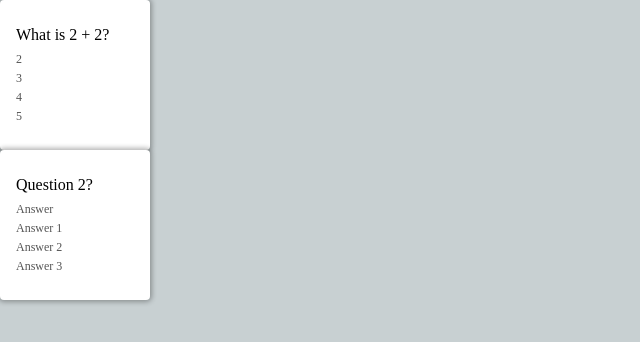
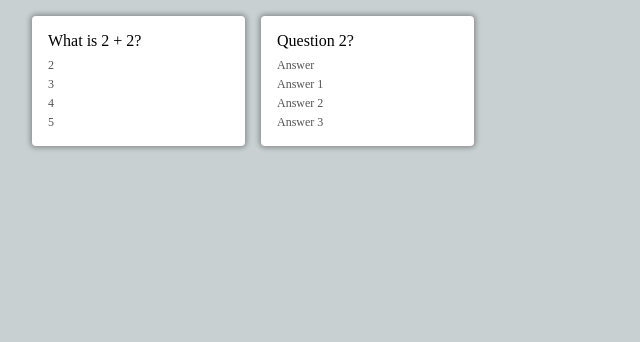
Before and after one commit to nhiyngo/flascard-react, a React (Create React App) app: page / in a window 1280 px wide. Shown: the top 342 px of the page, without its empty margins (0-640 px from the left). Built offline with nearby package versions, Linux system fonts and the light colour scheme; no server answers.

Commit message:
set the height to change dynamically

```diff
--- a/src/components/App.js
+++ b/src/components/App.js
@@ -10,8 +10,10 @@
     const responses = await axios.get('https://opentdb.com/api.php?amount=10');
 
     const questions = responses.data.results.map((questionItem, index) => {
-      const answer = questionItem.correct_answer;
-      const options = [...questionItem.incorrect_answers, answer].map((a) => decodeString(a));
+      const answer = decodeString(questionItem.correct_answer);
+      const options = [
+        ...questionItem.incorrect_answers.map((a) => decodeString(a)),
+        answer];
 
       return {
         id: `${index}-${Date.now()}`,
@@ -37,7 +39,9 @@
   }
 
   return (
-    <FlashcardList flashcards={flashcards} />
+    <div className="container">
+      <FlashcardList flashcards={flashcards} />
+    </div>
   );
 }
 
--- a/src/components/FlashCard.js
+++ b/src/components/FlashCard.js
@@ -1,22 +1,48 @@
-import React, { useState } from 'react';
+import React, { useState, useEffect, useRef } from 'react';
 
 const FlashCard = ({ flashcard: { question, answer, options } }) => {
   const [flip, setFlip] = useState(false);
+  const [height, setHeight] = useState('initial');
+
+  const frontEl = useRef();
+  const backEl = useRef();
+
+  function setMaxHeight() {
+    const frontHeight = frontEl.current.getBoundingClientRect().height;
+    const backHeight = backEl.current.getBoundingClientRect().height;
+
+    setHeight(Math.max(frontHeight, backHeight, 100));
+  }
+
+  // useEffect() invokes (recalculate the height depends on the length of the elements)
+  // every time either of these elements in [question,answer,options] changes
+  useEffect(() => {
+    setMaxHeight();
+  }, [question, answer, options]);
+
+  // to recalculate the height every time our page resizes
+  // [] means occurs only the first time the component loads
+  useEffect(() => {
+    window.addEventListener('resize', setMaxHeight);
+    // get called whenever out component destroys itself
+    return () => window.removeEventListener('resize', setMaxHeight);
+  }, []);
 
   return (
     <div
       className={`card ${flip ? 'flip' : ''}`}
+      style={{ height }}
       onClick={() => setFlip(!flip)}
     >
 
-      <div className="front">
+      <div className="front" ref={frontEl}>
         {question}
         <div className="flashcard-options">
           {options.map((option) => <div className="flashcard-option">{option}</div>)}
         </div>
       </div>
 
-      <div className="back">
+      <div className="back" ref={backEl}>
         {answer}
       </div>
 
--- a/src/components/app.css
+++ b/src/components/app.css
@@ -8,6 +8,13 @@
 	margin: 1rem 2rem;
 }
 
+.card-grid {
+	display: grid;
+  align-items: center;
+  grid-template-columns: repeat(auto-fill, minmax(200px, 1fr));
+  gap: 1rem;
+}
+
 .card {
 	display: flex;
 	justify-content: center;
@@ -16,8 +23,6 @@
 	box-shadow: 0 0 5px 2px rgba(0, 0, 0, 0.3);
 	background-color: white;
 	cursor: pointer;
-	height: 150px;
-	width: 150px;
 	position: relative;
 	transition: 150ms;
 	transform: perspective(1000px);
@@ -25,8 +30,8 @@
 }
 
 .card:hover {
-  box-shadow: 0 0 5px 2px rgba(0, 0, 0, 0.5);
-  transform: translateY(-2px);
+	box-shadow: 0 0 5px 2px rgba(0, 0, 0, 0.5);
+	transform: translateY(-2px);
 }
 
 .card.flip {
@@ -34,7 +39,7 @@
 }
 
 .card .front {
-  left: 0;
+	left: 0;
 }
 
 .card .front,
@@ -46,15 +51,15 @@
 }
 
 .card .back {
-  transform: rotateY(180deg);
+	transform: rotateY(180deg);
 }
 
 .flashcard-options {
-  margin-top: .5rem;
+	margin-top: 0.5rem;
 }
 
 .flashcard-option {
-  margin-top: .25rem;
-  color: #555;
-  font-size: .75rem;
+	margin-top: 0.25rem;
+	color: #555;
+	font-size: 0.75rem;
 }
```
